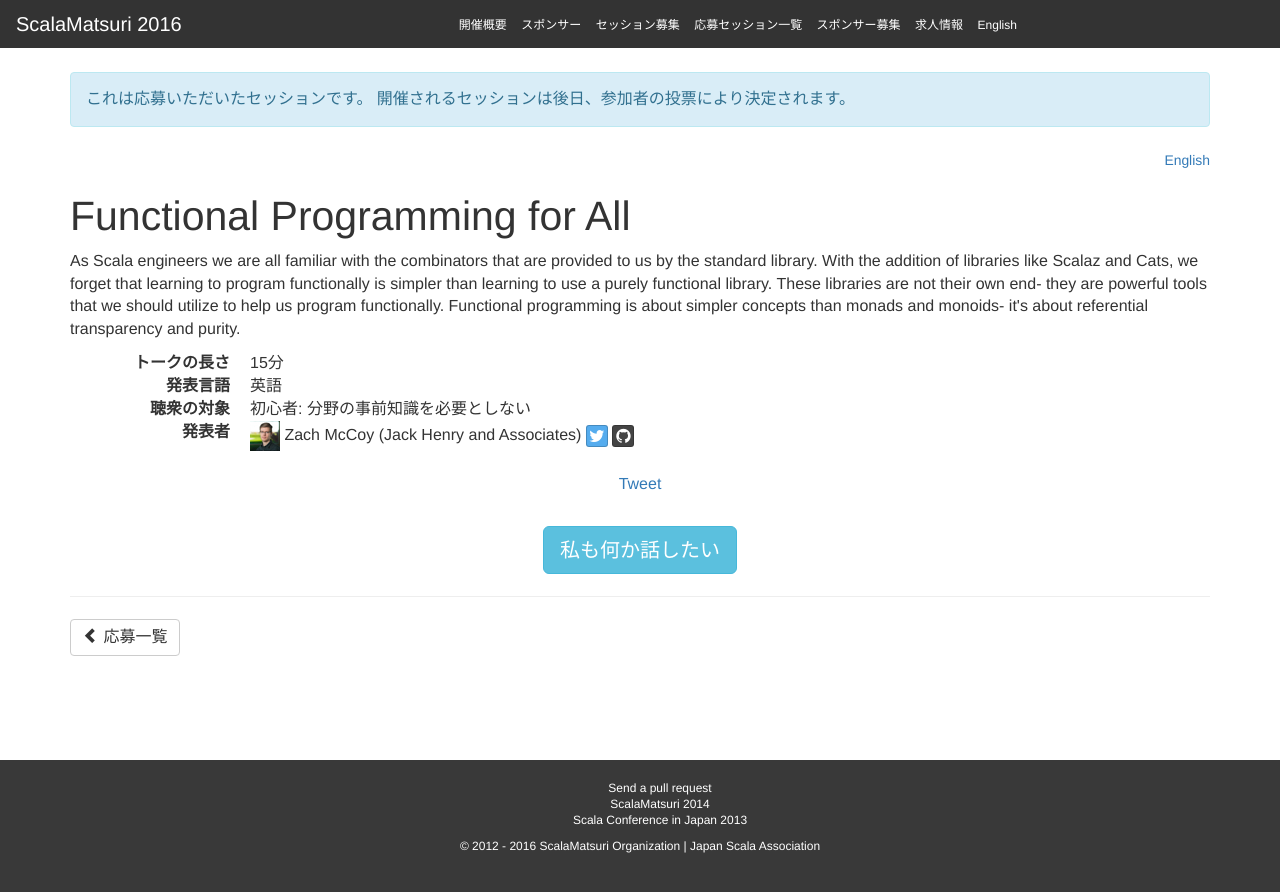
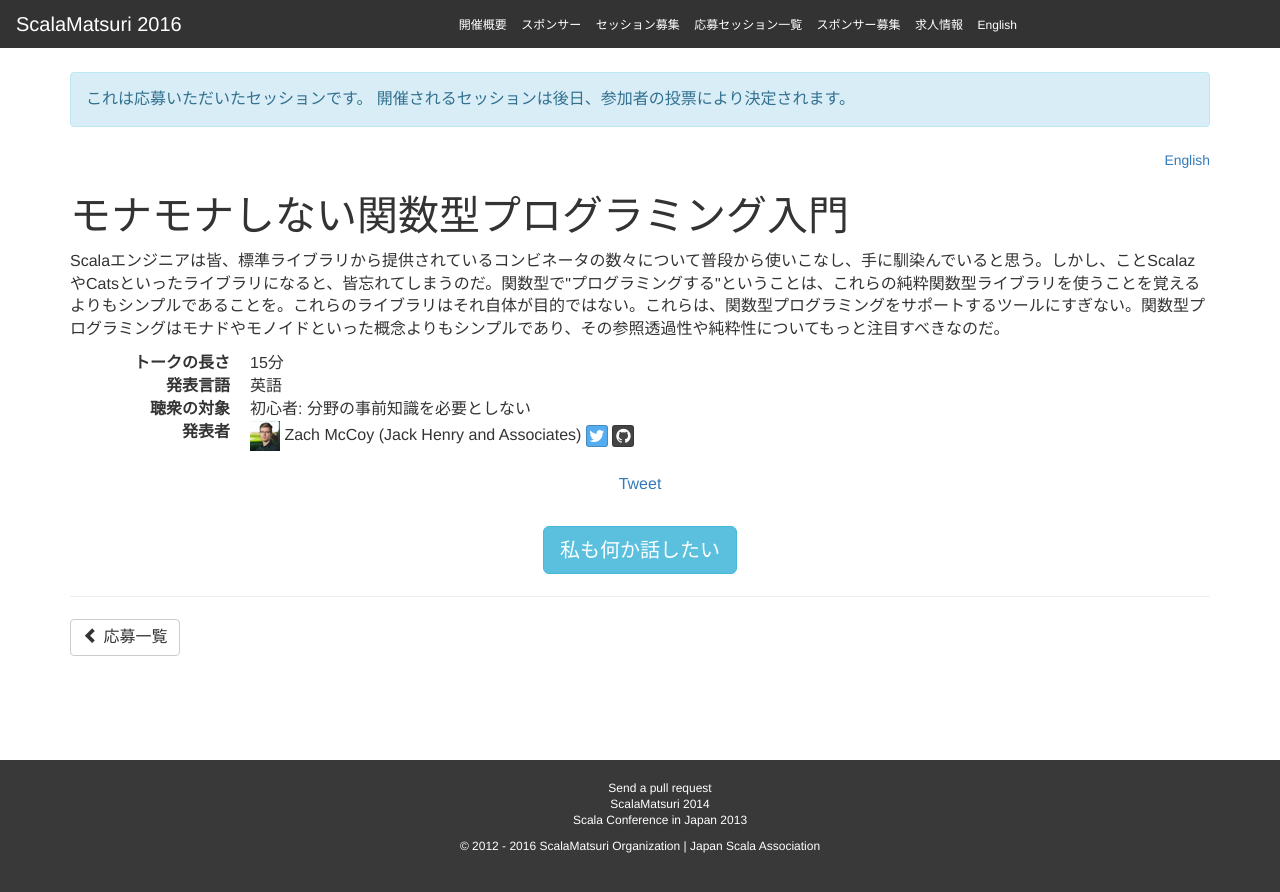
Before and after one commit to scalajp/2016.scalamatsuri.org, a Jekyll site: the page built from _candidates_ja/ZachMcCoy_1.html, in a window 1280 px wide. Shown: the top 892 px of the page. Built offline with Jekyll 4.4.1, drawn with Linux system fonts in a browser that asks for light colours; nearby versions of some CDN libraries; comment, search, counter and statistics services are not loaded.

Commit message:
Mod Translation ZachMcCoy_1.html. scalajp/2015#275.

```diff
--- a/_candidates_ja/ZachMcCoy_1.html
+++ b/_candidates_ja/ZachMcCoy_1.html
@@ -1,6 +1,6 @@
 ---
 name: Zach McCoy
-title: Functional Programming for All
+title: モナモナしない関数型プログラミング入門
 length: 15
 audience: Beginner
 language: English
@@ -9,4 +9,4 @@ github: zmccoy
 icon: /img/icon/ZachMcCoy.jpg
 organization: Jack Henry and Associates
 ---
-<p>As Scala engineers we are all familiar with the combinators that are provided to us by the standard library. With the addition of libraries like Scalaz and Cats, we forget that learning to program functionally is simpler than learning to use a purely functional library. These libraries are not their own end- they are powerful tools that we should utilize to help us program functionally.  Functional programming is about simpler concepts than monads and monoids- it's about referential transparency and purity.</p>
+<p>Scalaエンジニアは皆、標準ライブラリから提供されているコンビネータの数々について普段から使いこなし、手に馴染んでいると思う。しかし、ことScalazやCatsといったライブラリになると、皆忘れてしまうのだ。関数型で"プログラミングする"ということは、これらの純粋関数型ライブラリを使うことを覚えるよりもシンプルであることを。これらのライブラリはそれ自体が目的ではない。これらは、関数型プログラミングをサポートするツールにすぎない。関数型プログラミングはモナドやモノイドといった概念よりもシンプルであり、その参照透過性や純粋性についてもっと注目すべきなのだ。</p>
```
